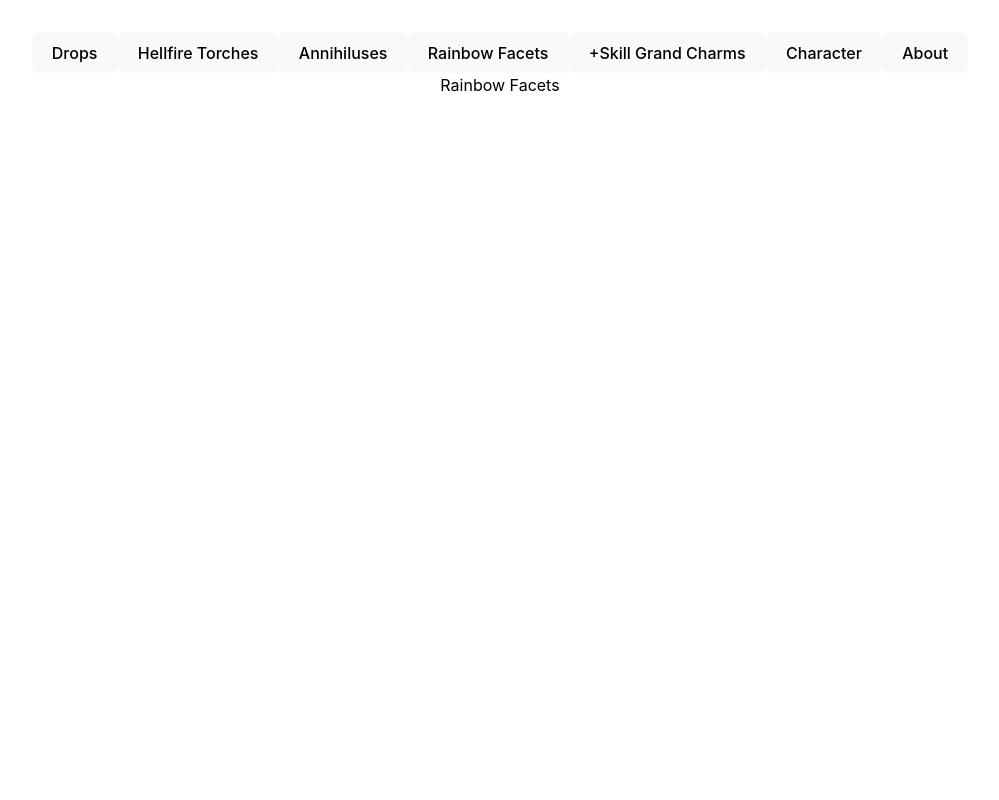
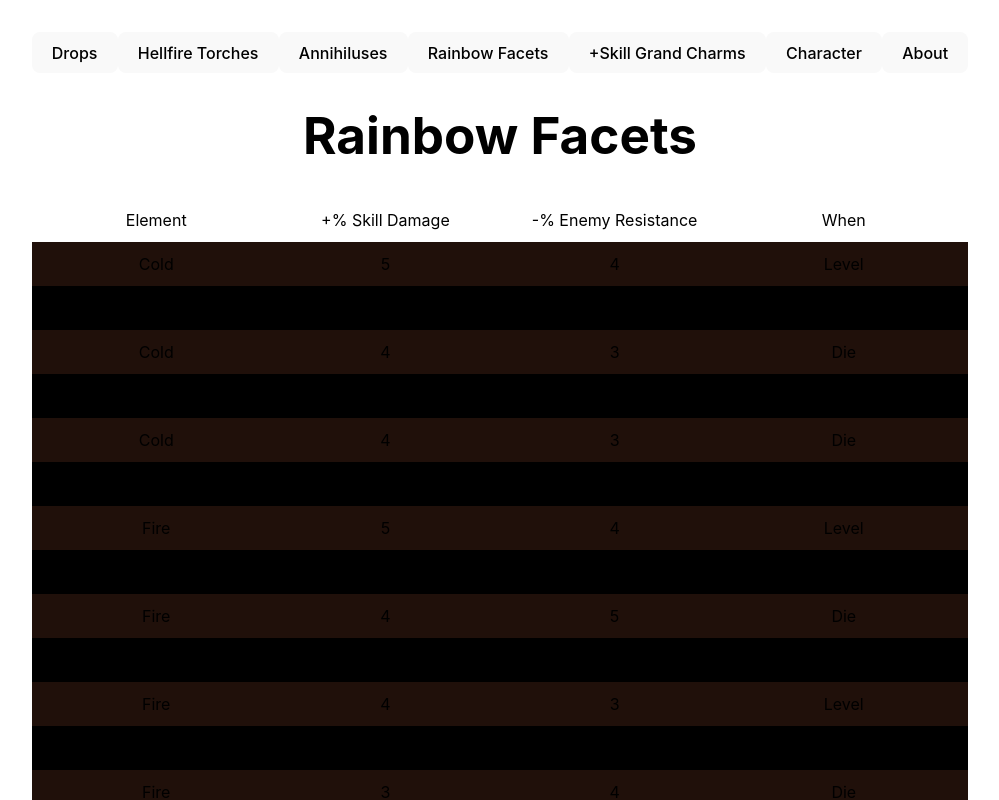
Before and after one commit to geoffreykwan/diablo-2-drops-on-the-way-to-level-99, a Vue app: page /rainbow-facets in a window 1280 px wide. Shown: the top 800 px of the page, without its empty margins (140-1139 px from the left). Built offline with nearby package versions, Linux system fonts and the light colour scheme.

Commit message:
feat(Rainbow Facets Page): Display rainbow facets

```diff
--- /dev/null
+++ b/src/styles/rainbow-facets.css
@@ -0,0 +1,13 @@
+.rainbow-facet-row {
+  display: grid;
+  grid-template-columns: 1fr 1fr 1fr 1fr;
+  padding: 10px;
+}
+
+.rainbow-facet-rows > div:nth-child(odd) {
+    background-color: #20100a;
+}
+
+.rainbow-facet-rows > div:nth-child(even) {
+    background-color: black;
+}
--- a/src/views/RainbowFacets.vue
+++ b/src/views/RainbowFacets.vue
@@ -1,3 +1,48 @@
 <template>
-  <div>Rainbow Facets</div>
+  <h1>Rainbow Facets</h1>
+  <div class="rainbow-facet-row">
+    <div>Element</div>
+    <div>+% Skill Damage</div>
+    <div>-% Enemy Resistance</div>
+    <div>When</div>
+  </div>
+  <div class="rainbow-facet-rows">
+    <div v-for="rainbowFacet in rainbowFacets" :key="rainbowFacet" class="rainbow-facet-row">
+      <div>{{ rainbowFacet.element }}</div>
+      <div>{{ rainbowFacet.skillDamage }}</div>
+      <div>{{ rainbowFacet.enemyResistance }}</div>
+      <div>{{ rainbowFacet.when }}</div>
+    </div>
+  </div>
 </template>
+
+<script>
+import '../styles/rainbow-facets.css'
+import rainbowFacets from '../data/rainbow-facets.json'
+export default {
+  name: 'RainbowFacets',
+  data() {
+    return {
+      rainbowFacets: rainbowFacets,
+    }
+  },
+  mounted() {
+    this.sort()
+  },
+  methods: {
+    sort() {
+      this.rainbowFacets.sort((a, b) => {
+        if (a.element === b.element) {
+          if (a.skillDamage === b.skillDamage) {
+            return b.enemyResistance - a.enemyResistance
+          } else {
+            return b.skillDamage - a.skillDamage
+          }
+        } else {
+          return a.element.localeCompare(b.element)
+        }
+      })
+    },
+  },
+}
+</script>
```
